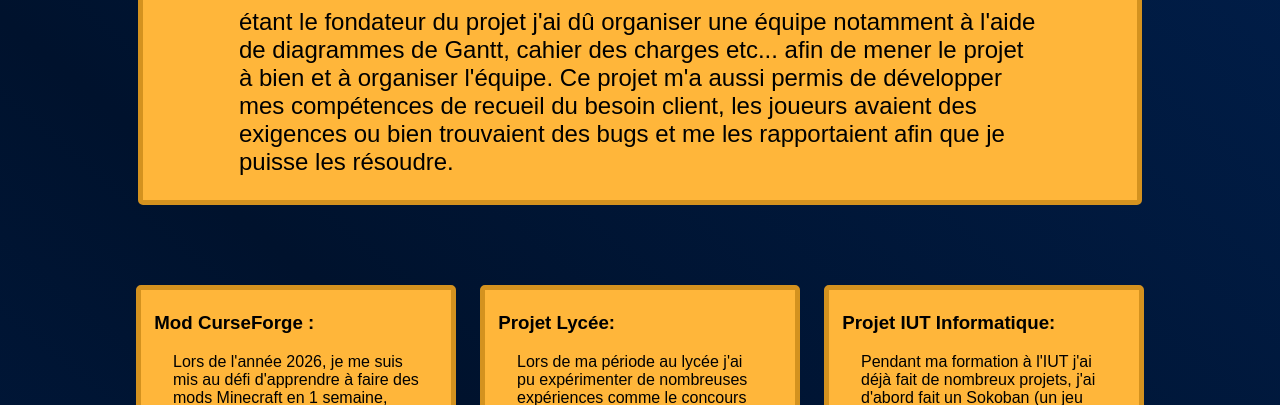
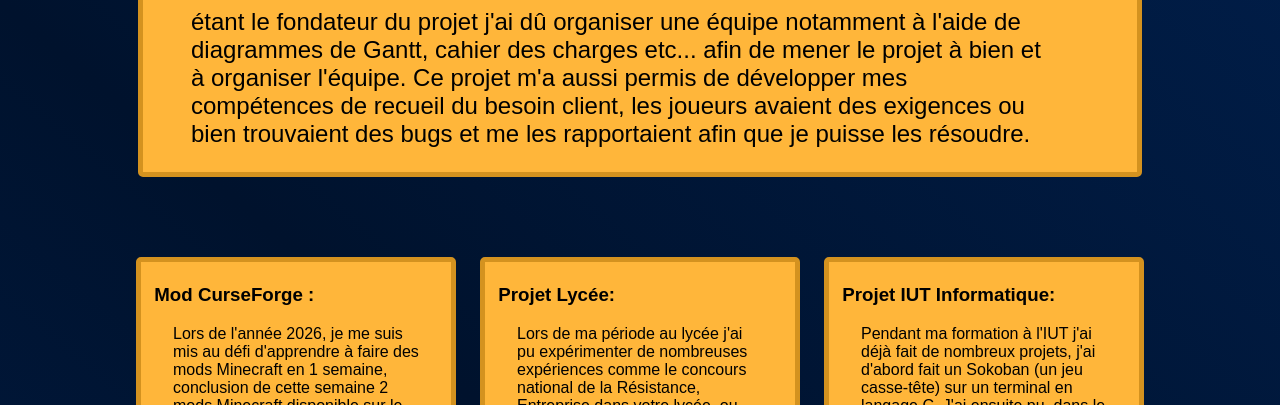
Before and after one commit to Pierr0tW/Pierr0tW.github.io, a plain HTML site: page index.html in a window 1280 px wide. Shown: the part 1678-2083 px from the top of the page. Drawn offline with Linux system fonts and the light colour scheme.

Commit message:
correction padding

```diff
--- a/index.css
+++ b/index.css
@@ -214,7 +214,7 @@ ul{
     border-radius: 5px;
     font-size: 1.5em;
     margin: 2em 1.75em;
-    padding: 0 4em ;
+    padding: 0 4em 0 2em ;
     grid-template-columns: 1fr 1fr;
 }
 .Carte .h3Carte{
```
